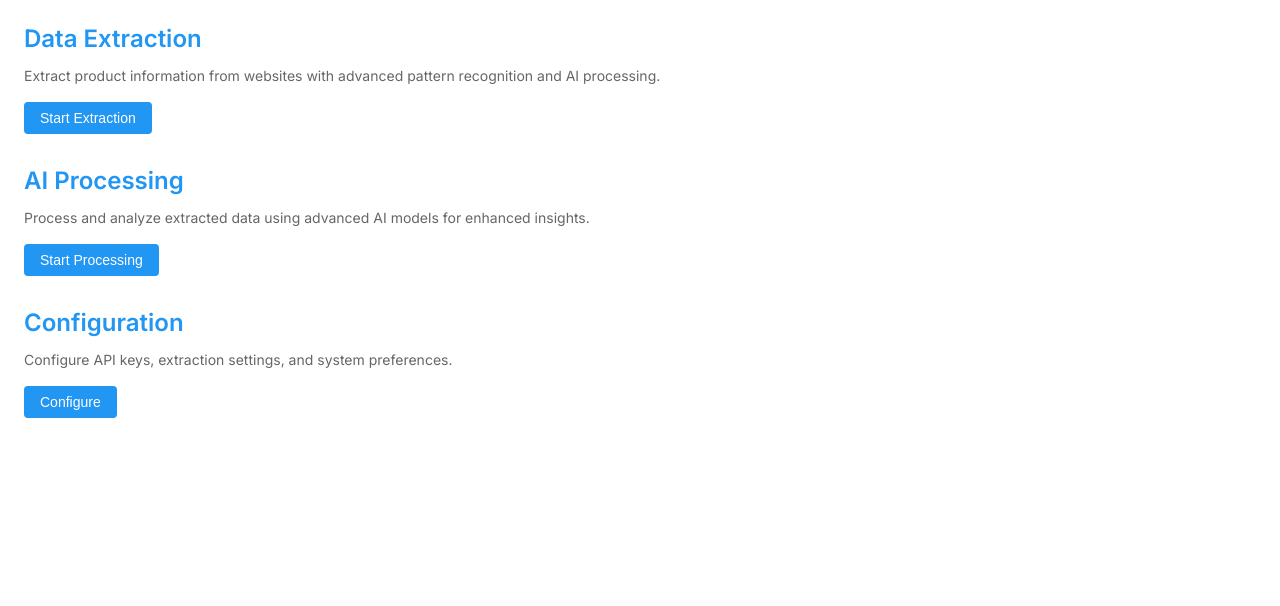
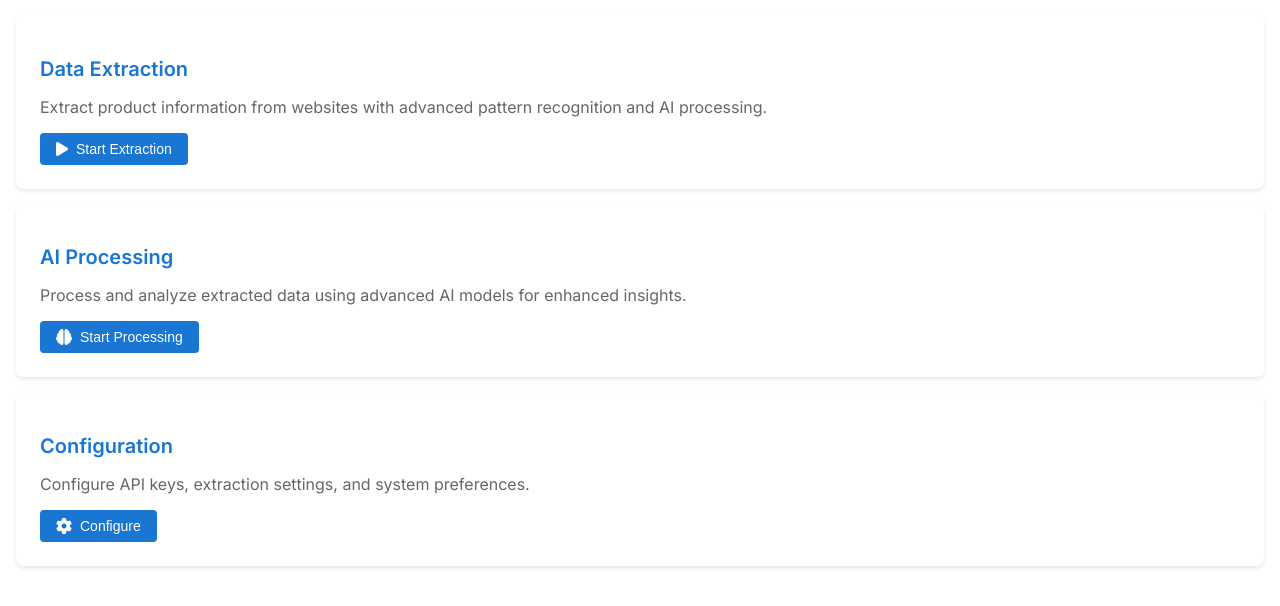
Before and after one commit to rehmanul/Web-Stryker-R7, a plain HTML site: page Index.html in a window 1280 px wide. Drawn offline with Linux system fonts and the light colour scheme.

Commit message:
Update Index.html

```diff
--- a/Index.html
+++ b/Index.html
@@ -4,91 +4,165 @@
   <base target="_top">
   <meta charset="UTF-8">
   <link href="https://fonts.googleapis.com/css2?family=Inter:wght@300;400;500;600;700&display=swap" rel="stylesheet">
+  <link rel="stylesheet" href="https://cdnjs.cloudflare.com/ajax/libs/font-awesome/6.0.0/css/all.min.css">
   <style>
+    /* Your existing styles from Index.html */
     body {
       font-family: 'Inter', sans-serif;
       margin: 0;
-      padding: 24px;
+      padding: 16px;
       color: #333;
     }
 
-    .section {
-      margin-bottom: 32px;
+    .card {
+      background: white;
+      border-radius: 8px;
+      padding: 24px;
+      margin-bottom: 16px;
+      box-shadow: 0 2px 4px rgba(0,0,0,0.1);
     }
 
-    h2 {
-      color: #2196f3;
-      font-size: 24px;
+    .card-title {
+      font-size: 20px;
       font-weight: 600;
-      margin: 0 0 12px 0;
+      margin-bottom: 16px;
+      color: #1976d2;
     }
 
-    p {
+    .card-content {
       color: #666;
-      margin: 0 0 16px 0;
-      font-size: 14px;
-      line-height: 1.5;
+      margin-bottom: 16px;
     }
 
-    .button {
+    .action-button {
+      background: #1976d2;
+      color: white;
+      border: none;
+      padding: 8px 16px;
+      border-radius: 4px;
+      cursor: pointer;
+      font-size: 14px;
+      font-weight: 500;
       display: inline-flex;
       align-items: center;
-      padding: 8px 16px;
-      background: #2196f3;
-      color: white;
-      border: none;
-      border-radius: 4px;
-      font-size: 14px;
-      font-weight: 500;
-      cursor: pointer;
-      text-decoration: none;
-      transition: background 0.2s;
+      gap: 8px;
+      transition: background 0.3s;
     }
 
-    .button:hover {
-      background: #1976d2;
-    }
-
-    .button:active {
+    .action-button:hover {
       background: #1565c0;
     }
 
-    .button:disabled {
-      background: #ccc;
-      cursor: not-allowed;
+    .action-button i {
+      font-size: 16px;
+    }
+
+    .message {
+      padding: 8px 16px;
+      border-radius: 4px;
+      margin-top: 16px;
+      display: none;
+    }
+
+    .message.success {
+      background: #e8f5e9;
+      color: #2e7d32;
+    }
+
+    .message.error {
+      background: #ffebee;
+      color: #c62828;
     }
   </style>
 </head>
 <body>
-  <div class="section">
-    <h2>Data Extraction</h2>
-    <p>Extract product information from websites with advanced pattern recognition and AI processing.</p>
-    <button onclick="startExtraction()" class="button">Start Extraction</button>
+  <div class="card">
+    <h2 class="card-title">Data Extraction</h2>
+    <div class="card-content">
+      Extract product information from websites with advanced pattern recognition and AI processing.
+    </div>
+    <button onclick="startExtraction()" class="action-button">
+      <i class="fas fa-play"></i> Start Extraction
+    </button>
   </div>
 
-  <div class="section">
-    <h2>AI Processing</h2>
-    <p>Process and analyze extracted data using advanced AI models for enhanced insights.</p>
-    <button onclick="startProcessing()" class="button">Start Processing</button>
+  <div class="card">
+    <h2 class="card-title">AI Processing</h2>
+    <div class="card-content">
+      Process and analyze extracted data using advanced AI models for enhanced insights.
+    </div>
+    <button onclick="startProcessing()" class="action-button">
+      <i class="fas fa-brain"></i> Start Processing
+    </button>
   </div>
 
-  <div class="section">
-    <h2>Configuration</h2>
-    <p>Configure API keys, extraction settings, and system preferences.</p>
-    <button onclick="openConfiguration()" class="button">Configure</button>
+  <div class="card">
+    <h2 class="card-title">Configuration</h2>
+    <div class="card-content">
+      Configure API keys, extraction settings, and system preferences.
+    </div>
+    <button onclick="openConfiguration()" class="action-button">
+      <i class="fas fa-cog"></i> Configure
+    </button>
   </div>
 
+  <div id="message" class="message"></div>
+
   <script>
+    // Start extraction
     function startExtraction() {
-      google.script.run.showDataCenter();
+      showMessage('Starting extraction...', 'info');
+      google.script.run
+        .withSuccessHandler(function(result) {
+          if (result.success) {
+            showMessage('Extraction started successfully', 'success');
+            // Open Data Center
+            google.script.run.showDataCenter();
+          } else {
+            showMessage(result.message || 'Failed to start extraction', 'error');
+          }
+        })
+        .withFailureHandler(function(error) {
+          showMessage('Error: ' + error.message, 'error');
+        })
+        .startExtraction();
     }
 
+    // Start processing
     function startProcessing() {
-      google.script.run.showStrykeCenter();
+      showMessage('Starting AI processing...', 'info');
+      google.script.run
+        .withSuccessHandler(function(result) {
+          if (result.success) {
+            showMessage('Processing started successfully', 'success');
+            // Open Stryke Center
+            google.script.run.showStrykeCenter();
+          } else {
+            showMessage(result.message || 'Failed to start processing', 'error');
+          }
+        })
+        .withFailureHandler(function(error) {
+          showMessage('Error: ' + error.message, 'error');
+        })
+        .startProcessing();
     }
 
+    // Open configuration
     function openConfiguration() {
       google.script.run.showSettings();
+    }
+
+    // Show message
+    function showMessage(text, type) {
+      const messageEl = document.getElementById('message');
+      messageEl.textContent = text;
+      messageEl.className = 'message ' + type;
+      messageEl.style.display = 'block';
+
+      // Hide after 5 seconds
+      setTimeout(function() {
+        messageEl.style.display = 'none';
+      }, 5000);
     }
   </script>
 </body>
```
